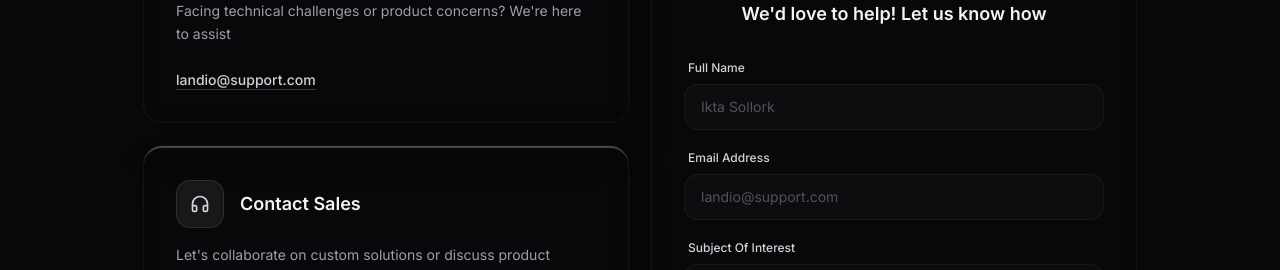
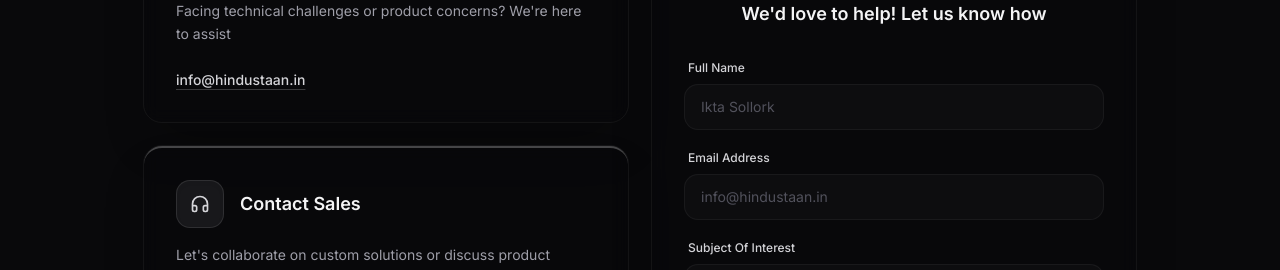
Before and after one commit to develop-programs/hindustan-innovation, a Next.js app: page /contact in a window 1280 px wide. Shown: the part 505-775 px from the top of the page. Built offline with nearby package versions, Linux system fonts and the light colour scheme; a web font is replaced by a local one.

Commit message:
feat: add BackgroundEffects component and initialize landing page content data

```diff
--- a/src/components/landing/BackgroundEffects.tsx
+++ b/src/components/landing/BackgroundEffects.tsx
@@ -2,7 +2,7 @@ export function BackgroundEffects() {
   return (
     <div className="absolute inset-0 w-full h-full z-0 pointer-events-none overflow-hidden bg-black">
       <video src="/28175-368238590.mp4" className="absolute w-full h-full object-cover" autoPlay loop muted playsInline></video>
-      <div className="absolute inset-0 w-full h-full bg-linear-to-t from-black via-black/40 to-black/10" />
+      <div className="absolute inset-0 w-full h-full bg-black/65" />
     </div>
   );
 }
--- a/src/data.json
+++ b/src/data.json
@@ -2,7 +2,7 @@
   "brand": {
     "name": "Hindustaan Innovation",
     "tagline": "New Gen AI Automation Partner",
-    "email": "info@hundustaan.in",
+    "email": "info@hindustaan.in",
     "copyright": "© 2026 Hindustaan Innovation",
     "madeBy": "Hindustaan Innovation"
   },
@@ -314,7 +314,7 @@
         "icon": "facebook"
       }
     ],
-    "email": "[EMAIL_ADDRESS]"
+    "email": "info@hindustaan.in"
   },
   "contactPage": {
     "pill": "CONTACT",
@@ -324,7 +324,7 @@
     "emailUs": {
       "title": "Email Us",
       "description": "Facing technical challenges or product concerns? We're here to assist",
-      "email": "landio@support.com"
+      "email": "info@hindustaan.in"
     },
     "contactSales": {
       "title": "Contact Sales",
@@ -335,10 +335,22 @@
     "form": {
       "heading": "We'd love to help! Let us know how",
       "fields": {
-        "name": { "label": "Full Name", "placeholder": "Ikta Sollork" },
-        "email": { "label": "Email Address", "placeholder": "landio@support.com" },
-        "subject": { "label": "Subject Of Interest", "placeholder": "Regarding Product" },
-        "message": { "label": "How may we assist you?", "placeholder": "Give us more info.." }
+        "name": {
+          "label": "Full Name",
+          "placeholder": "Ikta Sollork"
+        },
+        "email": {
+          "label": "Email Address",
+          "placeholder": "info@hindustaan.in"
+        },
+        "subject": {
+          "label": "Subject Of Interest",
+          "placeholder": "Regarding Product"
+        },
+        "message": {
+          "label": "How may we assist you?",
+          "placeholder": "Give us more info.."
+        }
       },
       "submitLabel": "Send Your Message"
     }
@@ -377,6 +389,6 @@
     "copyright": "© 2026 Hindustaan Innovation",
     "madeByLabel": "Made with ❤️ by",
     "madeByName": "Hindustaan Innovation",
-    "email": "info@hundustaan.in"
+    "email": "info@hindustaan.in"
   }
 }
```
